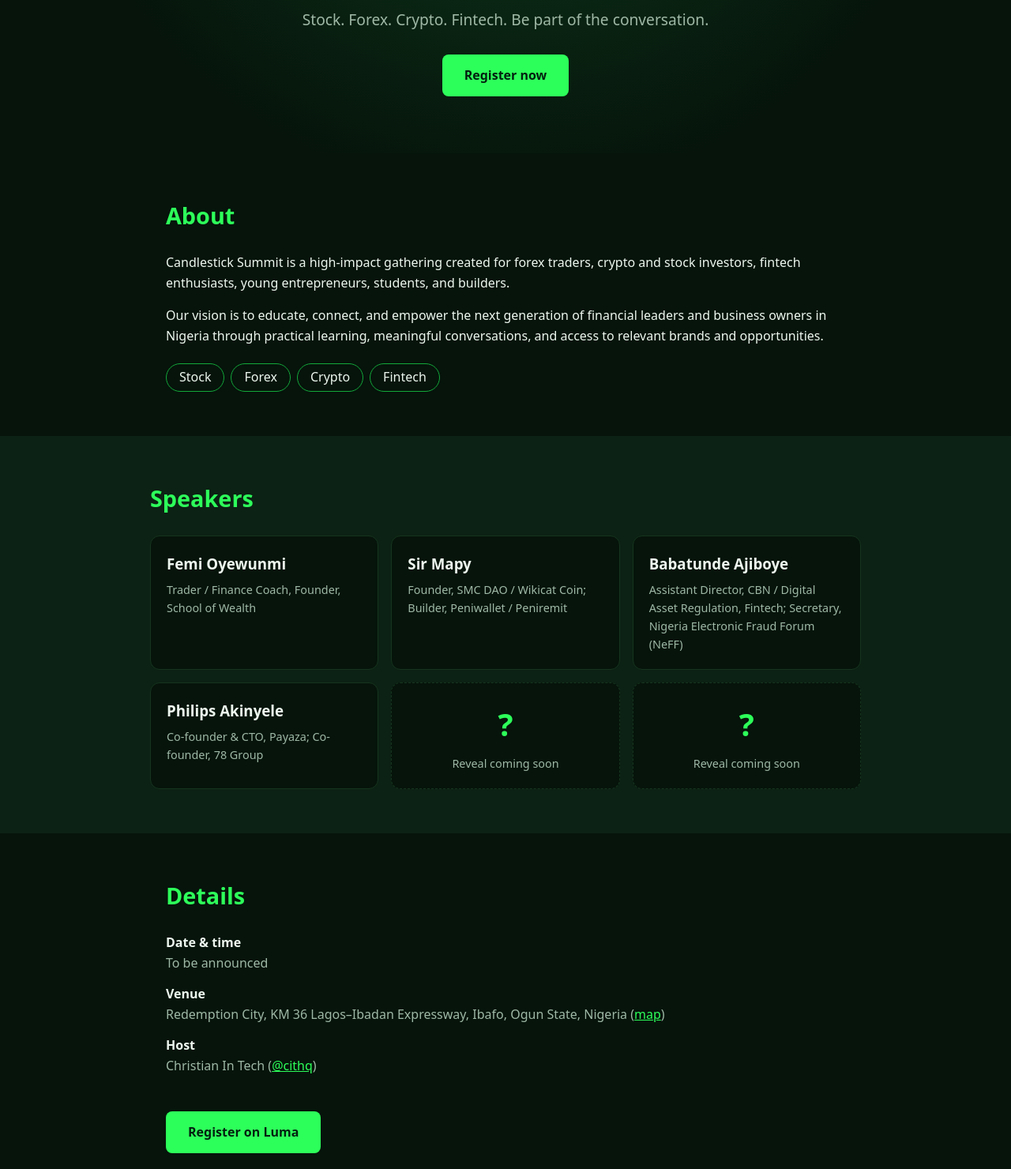
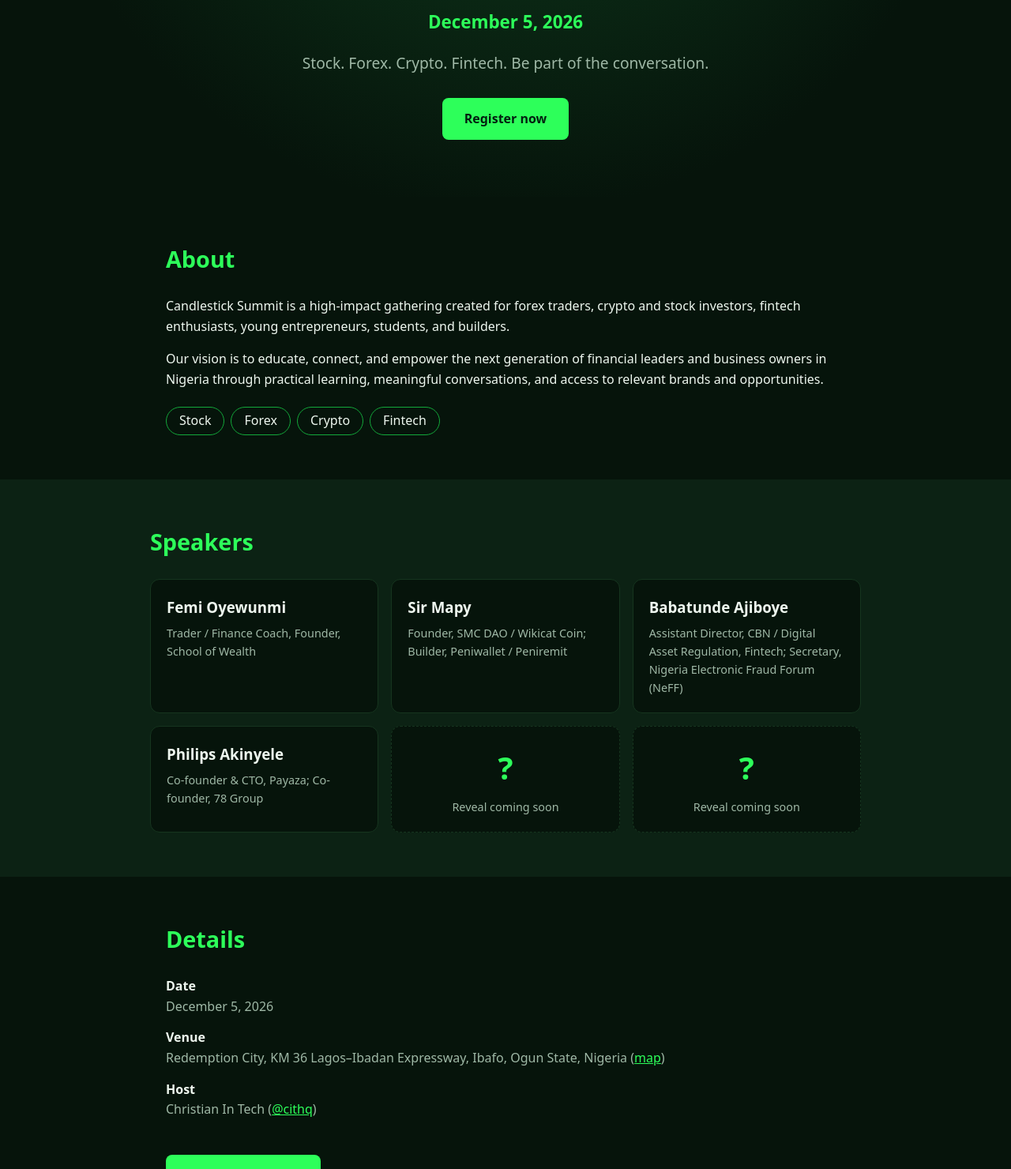
Before and after one commit to amos-23/candlestick, a plain HTML site: page index.html in a window 1280 px wide. Shown: the part 408-1888 px from the top of the page at 79% size. Drawn offline with Linux system fonts and the light colour scheme.

Commit message:
Add event date
Co-Authored-By: Claude Sonnet 5.5 <noreply@anthropic.com>
Claude-Session: https://claude.ai/code/session_01RsE2JFyzXLLWN1SWZWunp5

```diff
--- a/index.html
+++ b/index.html
@@ -16,6 +16,7 @@
 <section class="hero">
   <p class="eyebrow">Redemption City</p>
   <h1>Candle<span>stick</span> Summit <em>2026</em></h1>
+  <p class="date">December 5, 2026</p>
   <p class="lead">Stock. Forex. Crypto. Fintech. Be part of the conversation.</p>
   <a class="btn" href="https://luma.com/ufglm4jn">Register now</a>
 </section>
@@ -42,7 +43,7 @@
 <section class="wrap" id="details">
   <h2>Details</h2>
   <dl>
-    <dt>Date &amp; time</dt><dd>To be announced</dd>
+    <dt>Date</dt><dd>December 5, 2026</dd>
     <dt>Venue</dt><dd>Redemption City, KM 36 Lagos&ndash;Ibadan Expressway, Ibafo, Ogun State, Nigeria
       (<a href="https://www.google.com/maps?q=6.738158,3.419053">map</a>)</dd>
     <dt>Host</dt><dd>Christian In Tech (<a href="https://www.instagram.com/cithq">@cithq</a>)</dd>
--- a/style.css
+++ b/style.css
@@ -24,3 +24,4 @@ article h3{margin:0 0 6px}article p{margin:0;color:var(--mut);font-size:.9rem}
 dt{font-weight:700;margin-top:14px}dd{margin:0 0 0 0;color:var(--mut)}
 .wrap .btn{margin-top:28px}
 footer{text-align:center;padding:28px;color:var(--mut);border-top:1px solid #16351f;font-size:.9rem}
+.date{font-size:1.4rem;font-weight:700;color:var(--g);margin:0 0 8px}
```
